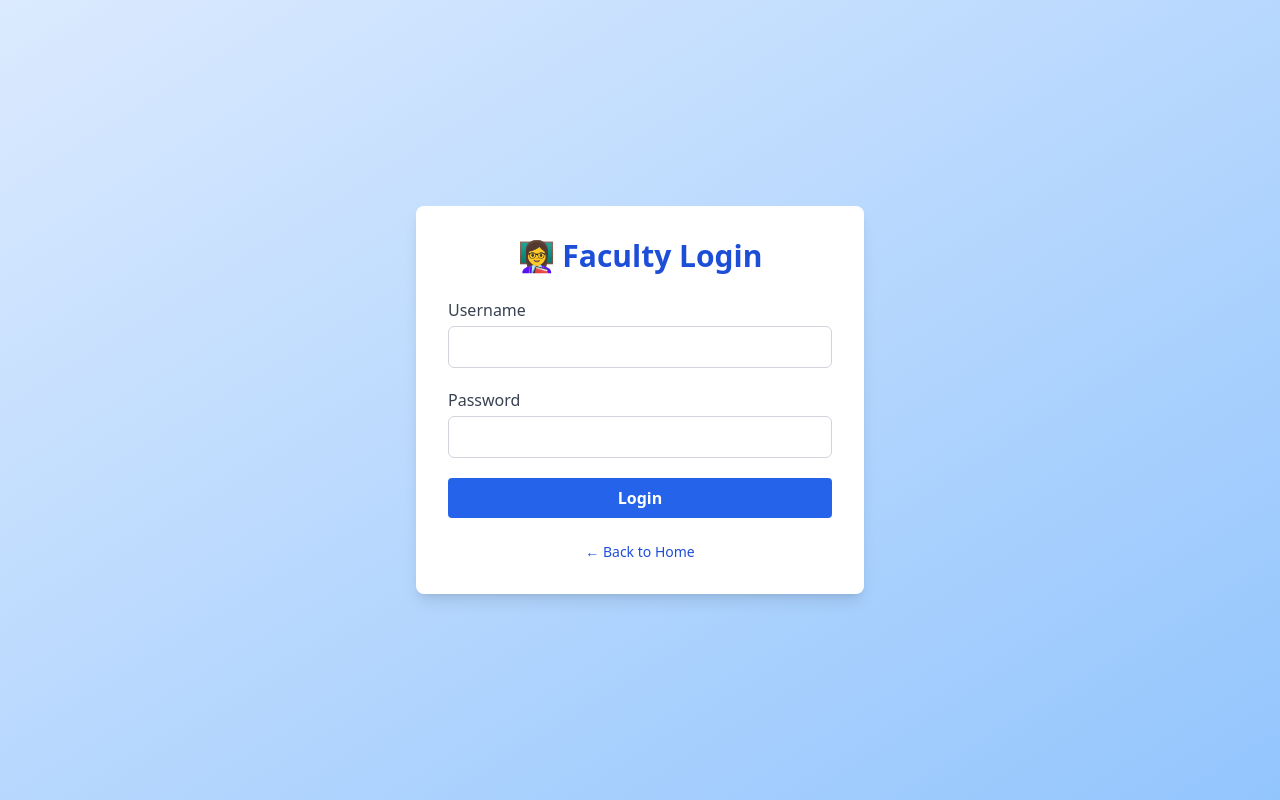
After one commit to GitKaran4723/bcaofficial, a Flask app: page /faculty/login in a window 1280 px wide. The commit adds this page. Run offline with Flask 3, Linux system fonts and the light colour scheme; some libraries are stand-ins or nearby versions.

Commit message:
Added faculty module

```diff
--- a/app.py
+++ b/app.py
@@ -98,25 +98,33 @@ def parent_dashboard():
     return render_template('parent_dashboard.html')
 
 # -- Faculty login ------------------------------------------------
-@app.route('/faculty/login', methods=['GET','POST'])
+@app.route('/faculty/login', methods=['GET', 'POST'])
 def faculty_login():
     error = None
     if request.method == 'POST':
-        # TODO: validate faculty credentials
-        session['role'] = 'Faculty'
-        return redirect(url_for('faculty_dashboard'))
+        username = request.form.get('username').strip()
+        password = request.form.get('password').strip()
+
+        # Validate against environment variables
+        if username == os.getenv('TEACHER_USERNAME') and password == os.getenv('TEACHER_PASSWORD'):
+            session['logged_in'] = True
+            session['role'] = 'Faculty'
+            session['username'] = username
+            return redirect(url_for('faculty_dashboard'))
+        else:
+            error = 'Invalid username or password. Please try again.'
     return render_template('faculty_login.html', role='Faculty', error=error)
 
 @app.route('/faculty/dashboard')
 def faculty_dashboard():
     if session.get('role') != 'Faculty':
         return redirect(url_for('faculty_login'))
-    return render_template('faculty_dashboard.html')
+    return render_template('faculty_dashboard.html', username=session.get('username'))
 
 # -- Google-Forms data display ----------------------------------
 @app.route('/gfapplications')
 def display_data():
-    if not session.get('logged_in'):
+    if not session.get('logged_in') :
         return redirect(url_for('login'))
     try:
         resp = requests.get(GOOGLE_SCRIPT_URL, timeout=5)
--- a/templates/admissionApp.html
+++ b/templates/admissionApp.html
@@ -51,7 +51,7 @@
     </div>
   </div>
 
-  <div id="studentList" class="grid gap-4">
+  <div id="studentList" class="grid gap-4 sm:grid-cols-2 md:grid-cols-3 lg:grid-cols-4 xl:grid-cols-5">
     {% for student in students %}
     <div onclick="showStudentModal('{{ student['Application'] }}')" class="cursor-pointer bg-white shadow rounded p-4 hover:bg-blue-50">
       <h3 class="font-bold text-lg">{{ student['Candidate Name'] }}</h3>
--- /dev/null
+++ b/templates/faculty_login.html
@@ -0,0 +1,45 @@
+<!DOCTYPE html>
+<html lang="en">
+<head>
+  <meta charset="UTF-8" />
+  <meta name="viewport" content="width=device-width, initial-scale=1.0"/>
+  <title>Faculty Login</title>
+  <script src="https://cdn.tailwindcss.com"></script>
+</head>
+<body class="bg-gradient-to-br from-blue-100 to-blue-300 min-h-screen flex items-center justify-center px-4">
+
+  <div class="bg-white shadow-lg rounded-lg p-8 w-full max-w-sm sm:max-w-md md:max-w-lg lg:max-w-md">
+    <h2 class="text-3xl font-bold text-center text-blue-700 mb-6">👩‍🏫 Faculty Login</h2>
+
+    {% if error %}
+    <div class="bg-red-100 border border-red-400 text-red-700 px-4 py-3 rounded mb-4 text-sm">
+      {{ error }}
+    </div>
+    {% endif %}
+
+    <form method="POST" class="space-y-5">
+      <div>
+        <label for="username" class="block text-gray-700 mb-1">Username</label>
+        <input type="text" id="username" name="username" required
+               class="w-full px-4 py-2 border border-gray-300 rounded-md focus:outline-none focus:ring-2 focus:ring-blue-500"/>
+      </div>
+
+      <div>
+        <label for="password" class="block text-gray-700 mb-1">Password</label>
+        <input type="password" id="password" name="password" required
+               class="w-full px-4 py-2 border border-gray-300 rounded-md focus:outline-none focus:ring-2 focus:ring-blue-500"/>
+      </div>
+
+      <button type="submit"
+              class="w-full bg-blue-600 hover:bg-blue-700 text-white font-semibold py-2 rounded transition duration-200">
+        Login
+      </button>
+    </form>
+
+    <div class="mt-6 text-center text-sm text-gray-600">
+      <a href="/" class="hover:underline text-blue-700">← Back to Home</a>
+    </div>
+  </div>
+
+</body>
+</html>
```
Also changed, not shown: templates/faculty_dashboard.html (added, +47 -0 lines).
